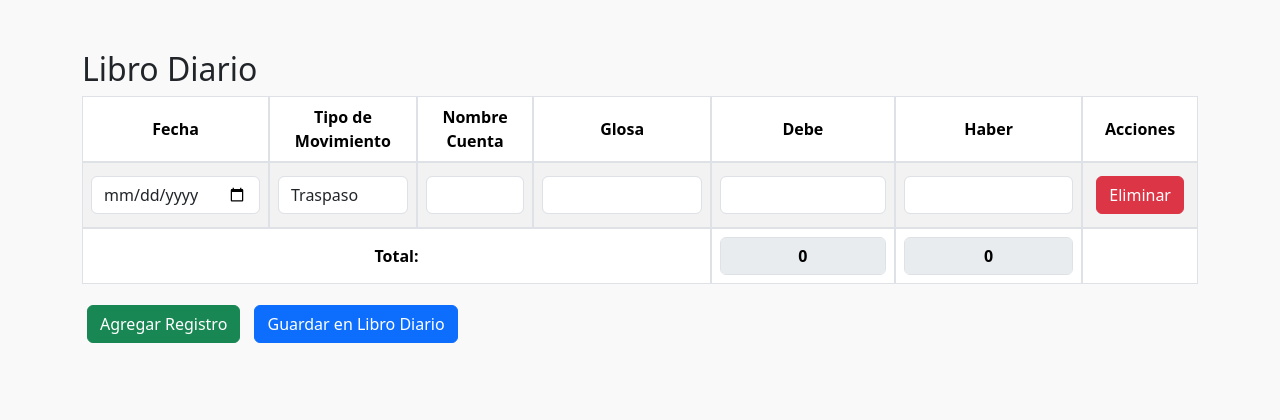
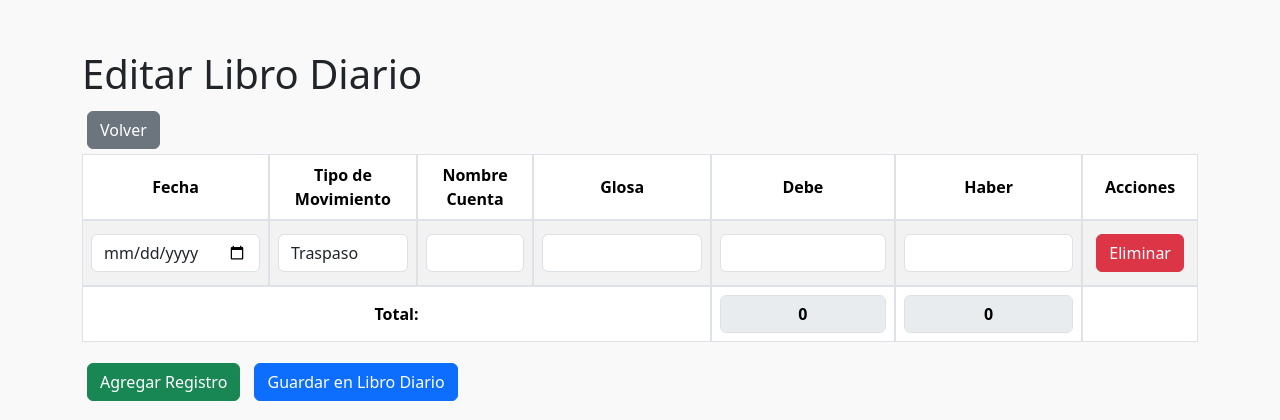
Before and after one commit to Dolavarria/DulcesPercyExcel, a Django app: page /librodiario/ in a window 1280 px wide. Shown: the top 420 px of the page. Run offline with Django 5.2, Linux system fonts and the light colour scheme; lists and menus that the app fills with data are empty.

Commit message:
Actualizar el título de la página a 'Editar Libro Diario' y agregar un botón para volver a la página principal.

```diff
--- a/ExcelExport/templates/libro_diario.html
+++ b/ExcelExport/templates/libro_diario.html
@@ -50,7 +50,8 @@
 </head>
 <body>
     <div class="container">
-        <h2>Libro Diario</h2>
+        <h1>Editar Libro Diario</h1>
+        <a href="{% url 'home' %}" class="btn btn-secondary">Volver</a>
         <div class="table-responsive">
             <form id="libroDiarioForm" method="post">
                 {% csrf_token %}
```
Also changed, not shown: 1 other file.
